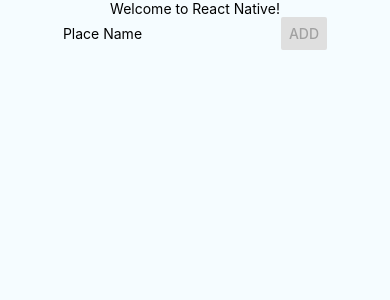
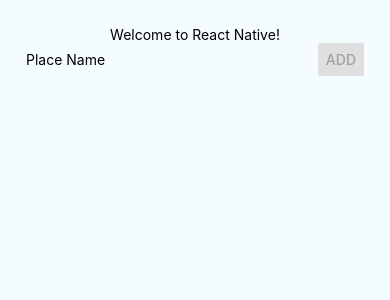
Before and after one commit to nathanTran183/react-native-begin, a React Native app: screen / in a window 390 px wide. Shown: the top 300 px of the page. Built offline with nearby package versions, Linux system fonts and the light colour scheme.

Commit message:
working with spliting component, Scroll, touch, press event,

```diff
--- a/App.js
+++ b/App.js
@@ -8,6 +8,8 @@
 
 import React, { Component } from 'react';
 import { Platform, StyleSheet, Text, View, TextInput, Button } from 'react-native';
+import PlaceInput from './src/components/PlaceInput/PlaceInput';
+import PlaceList from './src/components/PlaceList/PlaceList';
 import { black } from 'ansi-colors';
 
 const instructions = Platform.select({
@@ -20,40 +22,30 @@
 type Props = {};
 export default class App extends Component<Props> {
   state = {
-    placeName: "",
-    enabled: false
-  };
+    places: [],
+  }
 
-  inputChangedHandler = value => {
-    let enabled = true;
-    if (value === "")
-      enabled = false;
-    this.setState({ placeName: value, enabled: enabled })
-  };
+  addPlaceHandler = placeName => {
+    if (placeName.trim() === "")
+      return
+    let newPlaces = this.state.places.concat({key: Math.random(), value: placeName});
+    this.setState({ places: newPlaces})
+  }
 
-  onPressLearnMore = () => {
-    alert(this.state.placeName);
+  removePlaceHandler = (index) => {
+    this.setState( (prevState) => {
+      return { places: prevState.places.filter(place => {
+        return place.key !== index
+      }) }
+    } );
   }
 
   render() {
     return (
       <View style={styles.container}>
         <Text>Welcome to React Native!</Text>
-        <View style={styles.inputContainer}>
-          <TextInput
-            style={styles.placeInput}
-            value={this.state.placeName}
-            placeholder="Place Name"
-            onChangeText={this.inputChangedHandler}
-          />
-          <Button
-            onPress={this.onPressLearnMore}
-            title="Add"
-            disabled={!this.state.enabled}
-            style={styles.placeButton}
-            color="#841584"
-            accessibilityLabel="Learn more about this purple button" />
-        </View>
+        <PlaceInput onAddItem={this.addPlaceHandler} />
+        <PlaceList places={this.state.places} onDeleteItem={this.removePlaceHandler} />
       </View>
     );
   }
@@ -62,19 +54,11 @@
 const styles = StyleSheet.create({
   container: {
     flex: 1,
+    padding: 26,
     justifyContent: 'flex-start',
     alignItems: 'center',
     backgroundColor: '#F5FCFF',
   },
-  inputContainer: {
-    flexDirection: 'row',
-    justifyContent: 'space-between',
-    alignItems: 'center'
-  },
-  placeInput: {
-    width: "70%",
-  },
-  placeButton: {
-    width: "30%",
-  }
+
+
 });
--- /dev/null
+++ b/src/components/ListItem/ListItem.js
@@ -0,0 +1,23 @@
+import React from 'react';
+import { View, Text, StyleSheet, TouchableOpacity } from 'react-native';
+
+const ListItem = (props) => {
+    return (
+        <TouchableOpacity onPress={props.onItemPressed}>
+            <View style={styles.listItem} >
+                <Text>{props.placeName}</Text>
+            </View>
+        </TouchableOpacity>
+    )
+}
+
+const styles = StyleSheet.create({
+    listItem: {
+        width: "100%",
+        padding: 10,
+        marginTop: 5,
+        backgroundColor: "#eee"
+    }
+})
+
+export default ListItem;
--- /dev/null
+++ b/src/components/PlaceInput/PlaceInput.js
@@ -0,0 +1,59 @@
+import React, { Component } from 'react';
+import { View, TextInput, StyleSheet, Button } from 'react-native';
+
+class PlaceInput extends Component {
+    state = {
+        placeName: "",
+        enabled: false
+    }
+
+    inputChangedHandler = value => {
+        let enabled = true;
+        if (value === "")
+            enabled = false;
+        this.setState({ placeName: value, enabled: enabled })
+    };
+
+    placeAddedHandler = () => {
+        this.props.onAddItem(this.state.placeName);
+        this.setState({placeName: "", enabled: false})
+    }
+
+    render() {
+        return (
+            <View style={styles.inputContainer}>
+                <TextInput
+                    style={styles.placeInput}
+                    value={this.state.placeName}
+                    placeholder="Place Name"
+                    onChangeText={this.inputChangedHandler}
+                />
+                <Button
+                    onPress={this.placeAddedHandler}
+                    title="Add"
+                    disabled={!this.state.enabled}
+                    style={styles.placeButton}
+                    color="#841584"
+                    accessibilityLabel="Learn more about this purple button" />
+            </View>
+        )
+    }
+}
+
+const styles = StyleSheet.create({
+    inputContainer: {
+        width: "100%",
+        flexDirection: 'row',
+        justifyContent: 'space-between',
+        alignItems: 'center'
+    },
+    placeInput: {
+        width: "70%",
+        borderColor: "red"
+    },
+    placeButton: {
+        width: "30%",
+    },
+})
+
+export default PlaceInput;
--- /dev/null
+++ b/src/components/PlaceList/PlaceList.js
@@ -0,0 +1,27 @@
+import React from 'react';
+import { StyleSheet, FlatList } from 'react-native';
+import ListItem from '../ListItem/ListItem';
+
+const PlaceInput = (props) => {
+
+    return (
+        <FlatList
+            style={styles.listItemContainer}
+            data={props.places}
+            renderItem={(data) => (
+                <ListItem
+                    key={data.item.key}
+                    onItemPressed={() => props.onDeleteItem(data.item.key)}
+                    placeName={data.item.value} />
+            )}
+        />
+    );
+}
+
+const styles = StyleSheet.create({
+    listItemContainer: {
+        width: '100%'
+    }
+})
+
+export default PlaceInput;
```
